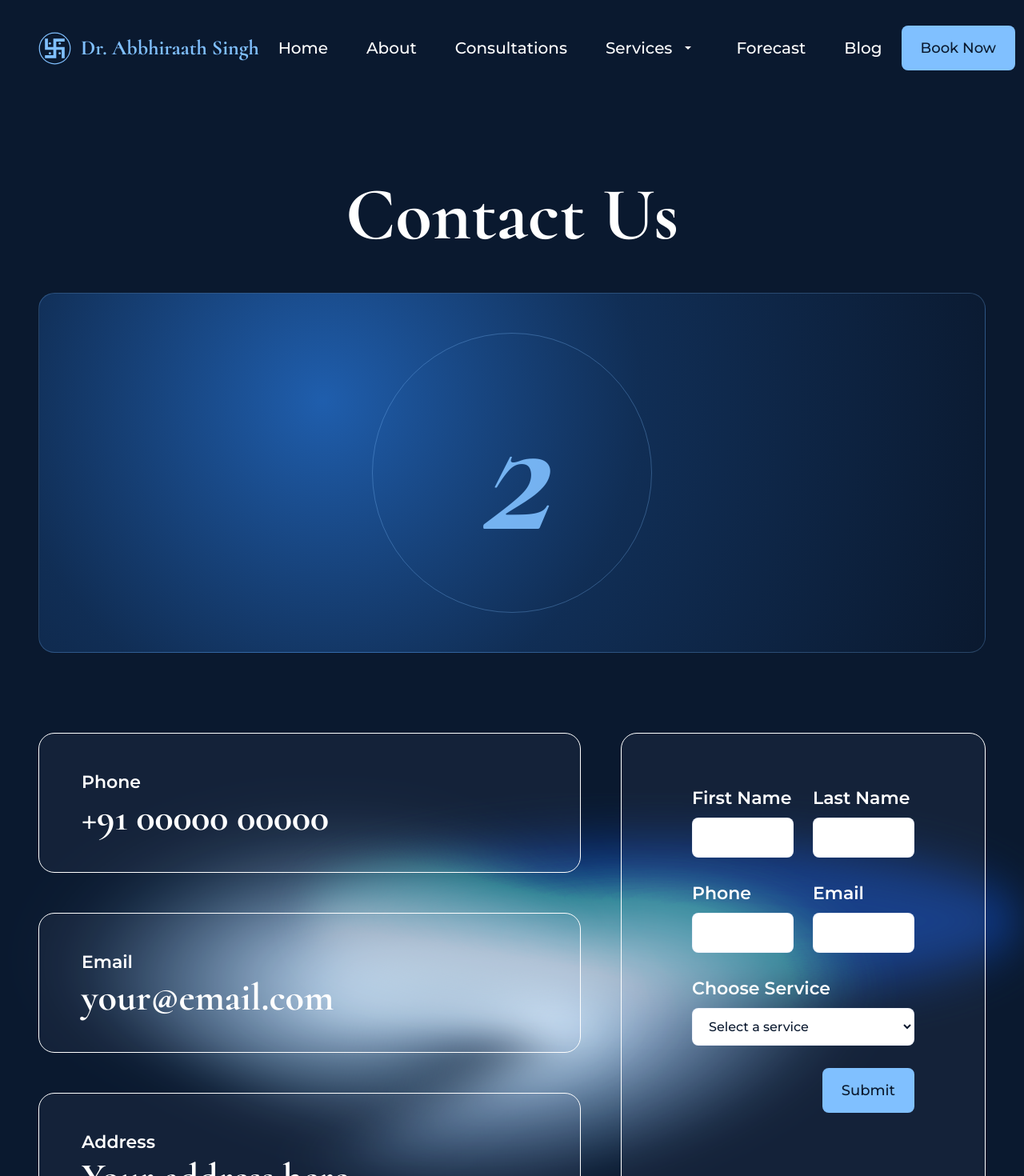
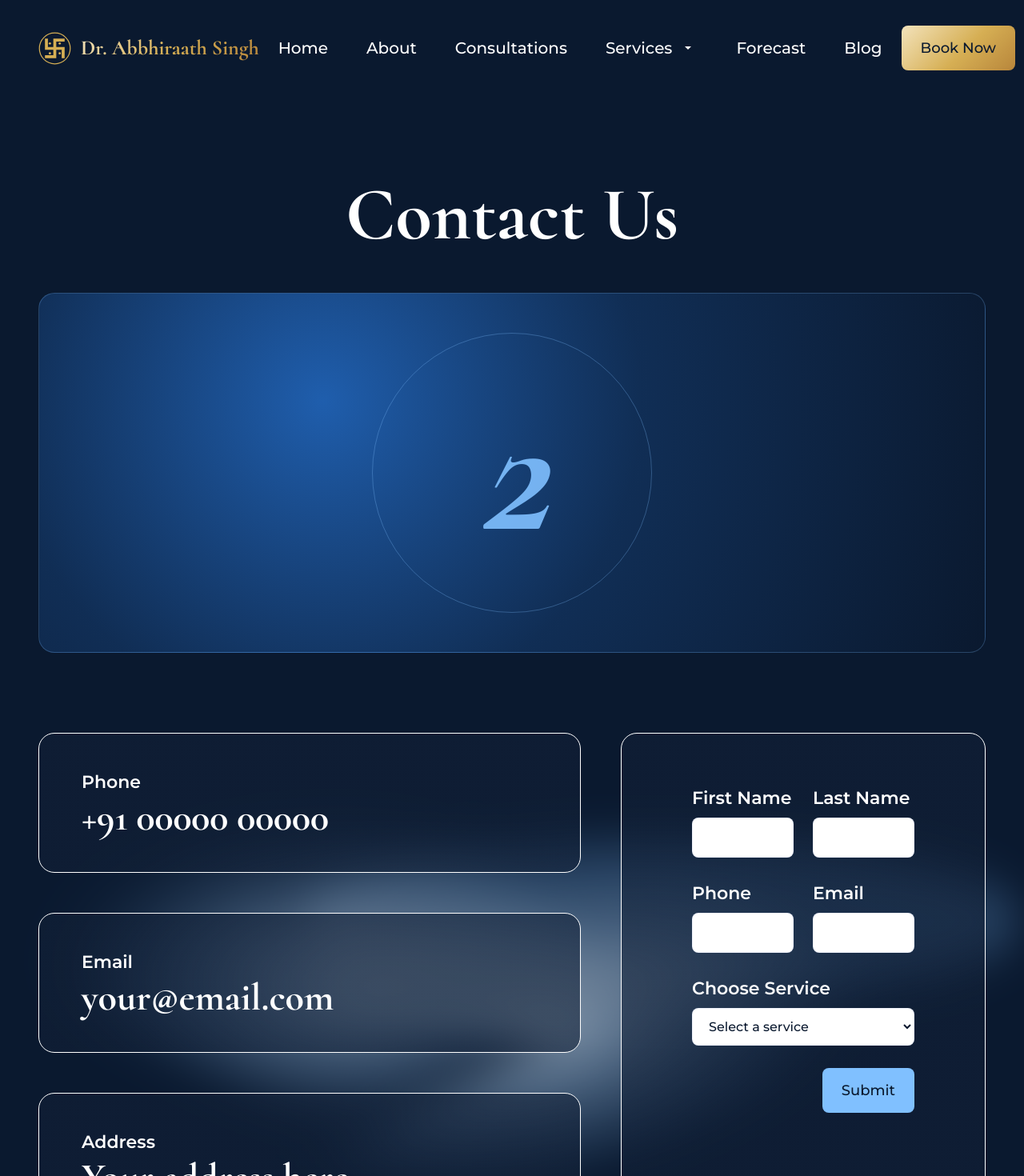
Before and after one commit to ayurshuddhiwellness-main/Numerology-main, a Next.js app: page /contact in a window 1280 px wide. Shown: the top 1470 px of the page at 80% size. Built offline with nearby package versions, Linux system fonts and the light colour scheme.

Commit message:
added golden accents

```diff
--- a/src/app/contact/page.tsx
+++ b/src/app/contact/page.tsx
@@ -53,7 +53,7 @@ export default function ContactPage() {
               src={`https://www.google.com/maps?q=${encodeURIComponent(site.contact.mapQuery)}&output=embed`}
               loading="lazy"
               referrerPolicy="no-referrer-when-downgrade"
-              className="mt-12 h-[360px] w-full rounded-[20px] border border-sky/25 lg:mt-16 lg:h-[579px]"
+              className="mt-12 h-[360px] w-full rounded-[20px] border border-sky/25 hover:border-gold lg:mt-16 lg:h-[579px]"
             />
           ) : (
             // TODO: set site.contact.mapQuery to show the live map
--- a/src/app/forecast/[number]/page.tsx
+++ b/src/app/forecast/[number]/page.tsx
@@ -50,8 +50,8 @@ export default async function NumberForecastPage({ params }: Props) {
                     >
                       <span
                         aria-hidden="true"
-                        className={`flex h-12 w-12 items-center justify-center rounded-full border text-2xl italic ${
-                          active ? "border-sky bg-sky/10" : "border-sky/40"
+                        className={`relative flex h-12 w-12 items-center justify-center rounded-full border gold-edge edge-b-1 text-2xl italic ${
+                          active ? "border-sky gold-edge-full bg-sky/10" : "border-sky/40"
                         }`}
                       >
                         {x.number}
--- a/src/app/globals.css
+++ b/src/app/globals.css
@@ -11,6 +11,12 @@
   --color-sky: #80c0ff;        /* primary accent (Solid Color/3) */
   --color-sky-soft: #d4eaff;   /* glow highlight and hover (Gradient/2) */
   --color-cream: #ccd6f6;      /* body text (Solid Color/5) */
+
+  /* Gold is an edge accent only: hairlines, rings, underlines, glows. Never a fill or text colour. */
+  --color-gold: #d6af54;
+  --color-gold-deep: #b8863b;
+  --color-gold-soft: #f3e3bc;
+  --shadow-gold-glow: 0 0 24px color-mix(in srgb, var(--color-gold) 25%, transparent);
 
   --font-display: "Cormorant", Georgia, serif;
   --font-sans: "Montserrat", system-ui, sans-serif;
@@ -29,8 +35,9 @@ body {
   font-weight: 500;
 }
 
-/* Soft card used by Why Choose Us, Forecast and Pricing */
+/* Soft card used by Why Choose Us, Forecast and Pricing. Gold appears only on hover (see .gold-edge). */
 .glass-card {
+  position: relative;
   /* Mobile cards in Figma: blue fade with a faint sky border */
   background: linear-gradient(
     180deg,
@@ -41,12 +48,122 @@ body {
   border-radius: 20px;
 }
 
-/* Desktop cards in Figma: faint grey tint with a white border */
+/* Desktop cards in Figma: faint grey tint and a white border. The darker veil keeps text readable over the
+   bright centre of the background glow (the design hides it with a 50px backdrop blur). */
 @media (min-width: 64rem) {
   .glass-card {
-    background: color-mix(in srgb, var(--color-cream) 5%, transparent);
     border-color: white;
+    background-color: color-mix(in srgb, var(--color-cream) 5%, transparent);
+    background-image: linear-gradient(
+      color-mix(in srgb, var(--color-ink) 55%, transparent),
+      color-mix(in srgb, var(--color-ink) 55%, transparent)
+    );
   }
+}
+
+/*
+  Gold edge: invisible at rest, it lights up on hover (or when the element is selected:
+  aria-current / aria-expanded, or the .gold-edge-full modifier). A 1px gradient hairline drawn by ::before and cut out with a mask, so it
+  works on transparent, glass and gradient surfaces alike. The element must be positioned
+  (glass-card already is). --edge is the strength, --edge-w the thickness, --edge-bw the
+  element's own transparent border width, so the line lands exactly where the border was.
+  Elements with overflow:hidden keep --edge-bw at 0 (the line sits inside their box).
+*/
+.gold-edge,
+.glass-card {
+  --edge: 0;
+  --edge-w: 1px;
+  --edge-bw: 0px;
+}
+.glass-card {
+  --edge-bw: 1px;
+}
+.gold-edge-full {
+  --edge: 1;
+}
+.edge-w-2 {
+  --edge-w: 2px;
+}
+.edge-b-1 {
+  --edge-bw: 1px;
+}
+.edge-b-2 {
+  --edge-bw: 2px;
+}
+.gold-edge::before,
+.glass-card::before {
+  content: "";
+  position: absolute;
+  inset: calc(var(--edge-bw) * -1);
+  padding: var(--edge-w);
+  border-radius: inherit;
+  pointer-events: none;
+  background: linear-gradient(135deg, var(--color-gold-soft), var(--color-gold), var(--color-gold-deep));
+  opacity: var(--edge);
+  -webkit-mask:
+    linear-gradient(#fff 0 0) content-box,
+    linear-gradient(#fff 0 0);
+  -webkit-mask-composite: xor;
+  mask:
+    linear-gradient(#fff 0 0) content-box,
+    linear-gradient(#fff 0 0);
+  mask-composite: exclude;
+}
+.gold-edge:hover,
+.glass-card:hover,
+.gold-edge[aria-expanded="true"],
+.gold-edge[aria-current="page"],
+.gold-edge[aria-current="location"],
+.hero-photo:hover > .gold-edge {
+  --edge: 1;
+}
+a.glass-card:hover {
+  box-shadow: var(--shadow-gold-glow);
+}
+
+/* Gold gradient lettering, used for the logo name */
+.gold-text {
+  background: linear-gradient(135deg, var(--color-gold-soft), var(--color-gold), var(--color-gold-deep));
+  -webkit-background-clip: text;
+  background-clip: text;
+  color: transparent;
+}
+
+/* Gold call-to-action fill (Book buttons). Ink text on it is 5.7:1 or better. */
+.gold-fill {
+  background: linear-gradient(135deg, var(--color-gold-soft), var(--color-gold) 55%, var(--color-gold-deep));
+}
+.gold-fill:hover {
+  filter: brightness(1.08);
+}
+
+/* Section dividers: a soft blue line that fades out at both ends */
+.fade-rule {
+  border-top: 1px solid;
+  border-image: linear-gradient(
+      90deg,
+      transparent,
+      color-mix(in srgb, var(--color-sky) 30%, transparent),
+      transparent
+    )
+    1;
+}
+
+/* Navbar link marker: 2px gold underline, 60% wide, centred */
+.nav-link {
+  position: relative;
+}
+.nav-link::after {
+  content: "";
+  position: absolute;
+  inset: auto 20% -0.5rem;
+  height: 2px;
+  background: var(--color-gold);
+  opacity: 0;
+}
+.nav-link:hover::after,
+.nav-link[data-active="true"]::after {
+  opacity: 1;
 }
 
 /*
@@ -74,11 +191,22 @@ body {
   }
 }
 
-/* Hover transitions are harmless when motion is reduced (colour/border only) */
-.glass-card {
-  transition:
-    transform 0.3s ease,
-    border-color 0.3s ease;
+/* Edge, glow and underline fades, 200ms, off when motion is reduced */
+@media (prefers-reduced-motion: no-preference) {
+  .glass-card {
+    transition:
+      transform 0.3s ease,
+      box-shadow 0.2s ease;
+  }
+  .gold-edge::before,
+  .glass-card::before {
+    transition:
+      opacity 0.2s ease,
+      filter 0.2s ease;
+  }
+  .nav-link::after {
+    transition: opacity 0.2s ease;
+  }
 }
 
 /*
--- a/src/components/BookingForm.tsx
+++ b/src/components/BookingForm.tsx
@@ -18,7 +18,7 @@ const planOptions = plans.map((p) => `${p.name} (${p.price})`);
 const options = [...services.map((s) => s.title), ...programs, ...planOptions];
 
 const field =
-  "mt-2 w-full rounded-lg border border-cream/30 bg-white px-4 py-3 text-base text-ink placeholder:text-ink/70 focus:border-sky focus:outline-2 focus:outline-sky";
+  "mt-2 w-full rounded-lg border border-cream/30 hover:border-gold bg-white px-4 py-3 text-base text-ink placeholder:text-ink/70 focus:border-gold focus:outline-2 focus:outline-gold";
 const labelCls = "text-base font-semibold text-white lg:text-[22px]";
 
 export default function BookingForm({ defaultService = "" }: { defaultService?: string }) {
--- a/src/components/FigmaGlow.tsx
+++ b/src/components/FigmaGlow.tsx
@@ -137,7 +137,9 @@ export default function FigmaGlow({
           backgroundImage: `radial-gradient(ellipse 90% 35% at 50% ${variant === "hero" ? "68%" : "50%"}, color-mix(in srgb, var(--color-azure) 55%, transparent), transparent)`,
         }}
       />
-      <div className="absolute inset-0 hidden lg:block">
+      <div
+        className={`absolute inset-0 hidden lg:block ${variant === "hero" ? "" : "opacity-60"}`}
+      >
         {variants[variant].map((s) => {
           const [h, w] = s.size ?? ["100cqh", "100cqw"];
           const inner: CSSProperties = {
--- a/src/components/Hero.tsx
+++ b/src/components/Hero.tsx
@@ -49,7 +49,9 @@ export default function Hero() {
           </h1>
           <p className="mt-6 max-w-[620px] text-lg leading-relaxed text-white lg:mt-8 lg:text-xl">{site.tagline}</p>
           <div className="mt-8 flex flex-wrap gap-4 lg:mt-10 lg:gap-5">
-            <Button href="/contact#book">Book a Consultation</Button>
+            <Button href="/contact#book" variant="book">
+              Book a Consultation
+            </Button>
             <Button href="/contact?plan=Name%20Analysis#book" variant="outline">
               Free Name Analysis
             </Button>
@@ -64,7 +66,7 @@ export default function Hero() {
           />
           <div
             aria-hidden="true"
-            className="absolute top-[11%] left-1/2 aspect-square w-[min(92%,640px)] -translate-x-1/2 rounded-full border-2 border-sky/60"
+            className="absolute top-[11%] left-1/2 aspect-square w-[min(92%,640px)] -translate-x-1/2 rounded-full border-2 border-sky/60 gold-edge edge-w-2 edge-b-2"
           />
           <Image
             src="/images/dr-abbhiraath-singh.webp"
--- a/src/components/Navbar.tsx
+++ b/src/components/Navbar.tsx
@@ -72,7 +72,8 @@ export default function Navbar({ nav, menu }: Props) {
                   <div className="flex items-center gap-2">
                     <Link
                       href={item.href}
-                      className={`transition-colors hover:text-sky ${isActive(pathname, item.href) ? "text-sky" : ""}`}
+                      data-active={isActive(pathname, item.href)}
+                      className={`nav-link transition-colors hover:text-sky ${isActive(pathname, item.href) ? "text-sky" : ""}`}
                     >
                       {item.label}
                     </Link>
@@ -93,7 +94,7 @@ export default function Navbar({ nav, menu }: Props) {
                   </div>
                   {servicesOpen && (
                     <div id="services-menu" className="absolute top-full left-1/2 w-80 -translate-x-1/2 pt-4">
-                      <ul className="rounded-2xl border border-sky/25 bg-ink/95 p-3 shadow-2xl backdrop-blur">
+                      <ul className="relative gold-edge edge-b-1 rounded-2xl border border-sky/25 bg-ink/95 p-3 shadow-2xl backdrop-blur">
                         {menu.map((s) => (
                           <li key={s.slug}>
                             <Link
@@ -116,7 +117,8 @@ export default function Navbar({ nav, menu }: Props) {
                   <Link
                     href={item.href}
                     aria-current={isActive(pathname, item.href) && !item.href.includes("#") ? "page" : undefined}
-                    className={`transition-colors hover:text-sky ${
+                    data-active={isActive(pathname, item.href) && !item.href.includes("#")}
+                    className={`nav-link transition-colors hover:text-sky ${
                       isActive(pathname, item.href) && !item.href.includes("#") ? "text-sky" : ""
                     }`}
                   >
@@ -129,12 +131,14 @@ export default function Navbar({ nav, menu }: Props) {
         </nav>
 
         <div className="hidden xl:block">
-          <Button href="/contact#book">Book Now</Button>
+          <Button href="/contact#book" variant="book">
+            Book Now
+          </Button>
         </div>
 
         <button
           type="button"
-          className="flex h-11 w-11 items-center justify-center rounded-lg border border-sky/40 text-sky xl:hidden"
+          className="flex h-11 w-11 items-center justify-center relative gold-edge edge-b-1 rounded-lg border border-sky/40 text-sky focus-visible:outline-2 focus-visible:outline-offset-2 focus-visible:outline-gold xl:hidden"
           aria-expanded={open}
           aria-controls="mobile-menu"
           aria-label={open ? "Close menu" : "Open menu"}
@@ -147,7 +151,7 @@ export default function Navbar({ nav, menu }: Props) {
       </Container>
 
       {open && (
-        <div id="mobile-menu" className="fixed inset-x-0 top-24 bottom-0 z-30 flex flex-col border-t border-sky/20 bg-ink/95 backdrop-blur xl:hidden">
+        <div id="mobile-menu" className="fixed inset-x-0 top-24 bottom-0 z-30 flex flex-col fade-rule bg-ink/95 backdrop-blur xl:hidden">
           <Container className="flex-1 overflow-y-auto py-4">
             <ul className="flex flex-col">
               {nav.map((item) => (
@@ -174,9 +178,9 @@ export default function Navbar({ nav, menu }: Props) {
               ))}
             </ul>
           </Container>
-          <div className="shrink-0 border-t border-sky/20 bg-ink">
+          <div className="shrink-0 fade-rule bg-ink">
             <Container className="py-4">
-              <Button href="/contact#book" className="w-full">
+              <Button href="/contact#book" variant="book" className="w-full">
                 Book Now
               </Button>
             </Container>
--- a/src/components/TopicCard.tsx
+++ b/src/components/TopicCard.tsx
@@ -12,7 +12,7 @@ export function TopicCard({ topic, serviceSlug }: { topic: Topic; serviceSlug: s
       {topic.disclaimer && (
         <p className="mt-6 border-l-2 border-sky/50 pl-4 text-sm leading-relaxed italic lg:text-base">{topic.disclaimer}</p>
       )}
-      <Button href={`/contact?service=${serviceSlug}&topic=${topic.id}#book`} variant="outline" className="mt-6">
+      <Button href={`/contact?service=${serviceSlug}&topic=${topic.id}#book`} variant="book" className="mt-6">
         Book this topic
       </Button>
     </article>
--- a/src/components/TopicNav.tsx
+++ b/src/components/TopicNav.tsx
@@ -31,8 +31,8 @@ export default function TopicNav({ topics }: Props) {
             <a
               href={`#${t.id}`}
               aria-current={active === t.id ? "location" : undefined}
-              className={`flex min-h-11 items-center rounded-lg border px-4 text-sm whitespace-nowrap transition-colors hover:text-sky lg:whitespace-normal lg:border-0 lg:px-3 lg:text-base ${
-                active === t.id ? "border-sky bg-azure/40 text-sky" : "border-sky/25 text-cream"
+              className={`relative gold-edge edge-b-1 flex min-h-11 items-center rounded-lg border border-sky/25 px-4 text-sm whitespace-nowrap transition-colors hover:text-sky lg:whitespace-normal lg:border-0 lg:px-3 lg:text-base ${
+                active === t.id ? "bg-azure/40 text-sky" : "text-cream"
               }`}
             >
               {t.title}
--- a/src/components/cards.tsx
+++ b/src/components/cards.tsx
@@ -35,11 +35,11 @@ export function NumberCard({ n }: { n: NumberForecast }) {
     <li>
       <Link
         href={`/forecast/${n.number}`}
-        className="glass-card flex h-full flex-col items-center px-7 py-10 text-center transition-colors hover:border-sky/60"
+        className="glass-card flex h-full flex-col items-center px-7 py-10 text-center"
       >
         <span
           aria-hidden="true"
-          className="flex h-20 w-20 items-center justify-center rounded-full border border-sky/50 bg-sky/5 font-display text-5xl leading-none font-bold text-sky italic"
+          className="relative flex h-20 w-20 items-center justify-center rounded-full border border-sky/50 gold-edge edge-b-1 bg-sky/5 font-display text-5xl leading-none font-bold text-sky italic"
         >
           {n.number}
         </span>
--- a/src/components/ui.tsx
+++ b/src/components/ui.tsx
@@ -7,7 +7,9 @@ export function Container({ children, className = "" }: { children: ReactNode; c
   return <div className={`mx-auto w-full max-w-site px-5 sm:px-8 lg:px-12 ${className}`}>{children}</div>;
 }
 
-type ButtonProps = { href: string; children: ReactNode; variant?: "filled" | "outline"; className?: string };
+/** "book" is the gold call-to-action used by every Book button. */
+type ButtonVariant = "filled" | "outline" | "book";
+type ButtonProps = { href: string; children: ReactNode; variant?: ButtonVariant; className?: string };
 
 export function Button({ href, children, variant = "filled", className = "" }: ButtonProps) {
   return (
@@ -17,12 +19,13 @@ export function Button({ href, children, variant = "filled", className = "" }: B
   );
 }
 
-export function buttonClass(variant: "filled" | "outline" = "filled") {
+export function buttonClass(variant: ButtonVariant = "filled") {
   const base =
-    "inline-flex items-center justify-center rounded-lg px-6 py-3.5 text-base lg:text-lg font-medium whitespace-nowrap transition duration-200 motion-safe:hover:-translate-y-0.5 motion-safe:active:translate-y-0 focus-visible:outline-2 focus-visible:outline-offset-2 focus-visible:outline-sky cursor-pointer";
+    "relative inline-flex items-center justify-center rounded-lg px-6 py-3.5 text-base lg:text-lg font-medium whitespace-nowrap transition duration-200 motion-reduce:transition-none motion-safe:hover:-translate-y-0.5 motion-safe:active:translate-y-0 focus-visible:outline-2 focus-visible:outline-offset-2 focus-visible:outline-gold cursor-pointer gold-edge";
+  if (variant === "book") return `${base} gold-fill text-ink hover:shadow-gold-glow`;
   return variant === "filled"
-    ? `${base} bg-sky text-ink hover:bg-sky-soft`
-    : `${base} border-2 border-sky text-sky hover:bg-sky hover:text-ink`;
+    ? `${base} bg-sky text-ink hover:bg-sky-soft hover:shadow-gold-glow`
+    : `${base} border-2 border-sky edge-w-2 edge-b-2 text-sky hover:bg-gold-soft/10`;
 }
 
 /** Small sky label above section titles, e.g. "SERVICES". */
@@ -83,9 +86,9 @@ export function SwastikSeal({ size = 41, className = "" }: { size?: number; clas
 
 export function Logo() {
   return (
-    <Link href="/" className="flex items-center gap-3 text-sky" aria-label="Dr. Abbhiraath Singh, home">
-      <SwastikSeal size={41} />
-      <span className="font-display text-2xl font-bold whitespace-nowrap lg:text-[26px]">Dr. Abbhiraath Singh</span>
+    <Link href="/" className="flex items-center gap-3" aria-label="Dr. Abbhiraath Singh, home">
+      <SwastikSeal size={41} className="text-gold" />
+      <span className="gold-text font-display text-2xl font-bold whitespace-nowrap lg:text-[26px]">Dr. Abbhiraath Singh</span>
     </Link>
   );
 }
@@ -109,7 +112,7 @@ export function NumeralArt({ numeral, label, className = "" }: { numeral: string
     <div
       role="img"
       aria-label={label}
-      className={`relative overflow-hidden rounded-[20px] border border-sky/25 bg-[radial-gradient(circle_at_30%_30%,var(--color-azure)_0%,color-mix(in_srgb,var(--color-azure)_30%,var(--color-ink))_45%,var(--color-ink)_100%)] ${className}`}
+      className={`relative overflow-hidden rounded-[20px] border border-sky/25 gold-edge bg-[radial-gradient(circle_at_30%_30%,var(--color-azure)_0%,color-mix(in_srgb,var(--color-azure)_30%,var(--color-ink))_45%,var(--color-ink)_100%)] ${className}`}
     >
       <div className="absolute inset-0 flex items-center justify-center">
         <div className="aspect-square h-[78%] rounded-full border border-sky/30" />
```
Also changed, not shown: src/components/Sections2.tsx (+10 -10 lines), src/app/icon.svg.
